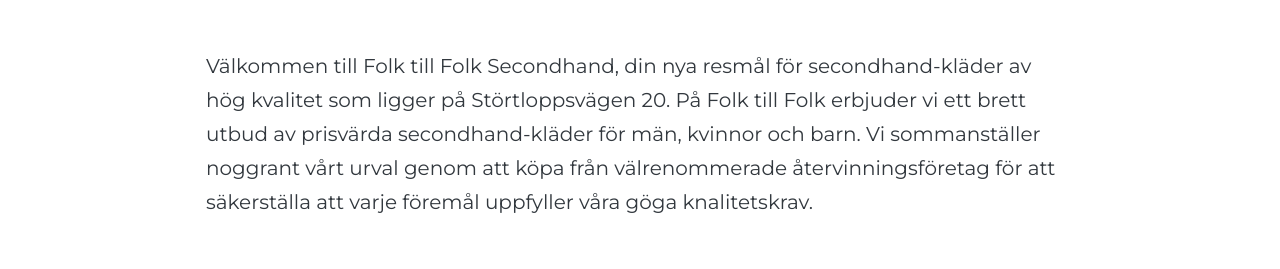
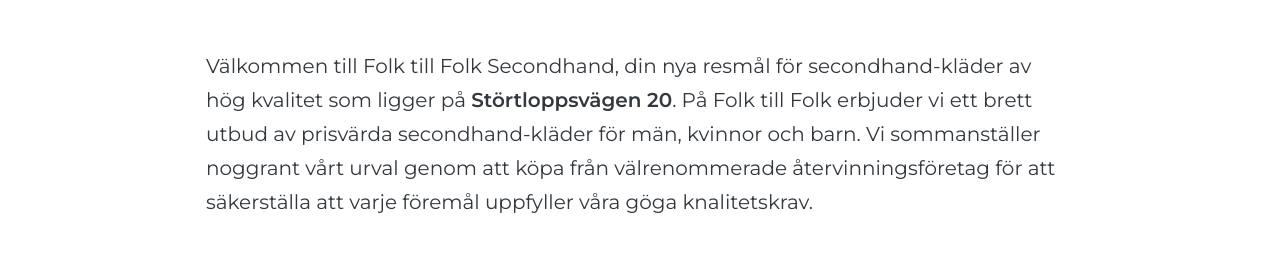
Before and after one commit to Richard-Chimama/webfolk2folk, a React (Vite) app in the folder folk2folk/: page / in a window 1280 px wide. Shown: the part 193-462 px from the top of the page. Built offline with nearby package versions, Linux system fonts and the light colour scheme.

Commit message:
bord address

```diff
--- a/folk2folk/src/components/Main/Main.tsx
+++ b/folk2folk/src/components/Main/Main.tsx
@@ -27,7 +27,7 @@
         <Spacer h="25px" />
         <S.Text>
           Välkommen till Folk till Folk Secondhand, din nya resmål för
-          secondhand-kläder av hög kvalitet som ligger på Störtloppsvägen 20. På
+          secondhand-kläder av hög kvalitet som ligger på <b>Störtloppsvägen 20</b>. På
           Folk till Folk erbjuder vi ett brett utbud av prisvärda
           secondhand-kläder för män, kvinnor och barn. Vi sommanställer noggrant
           vårt urval genom att köpa från välrenommerade återvinningsföretag för
```
